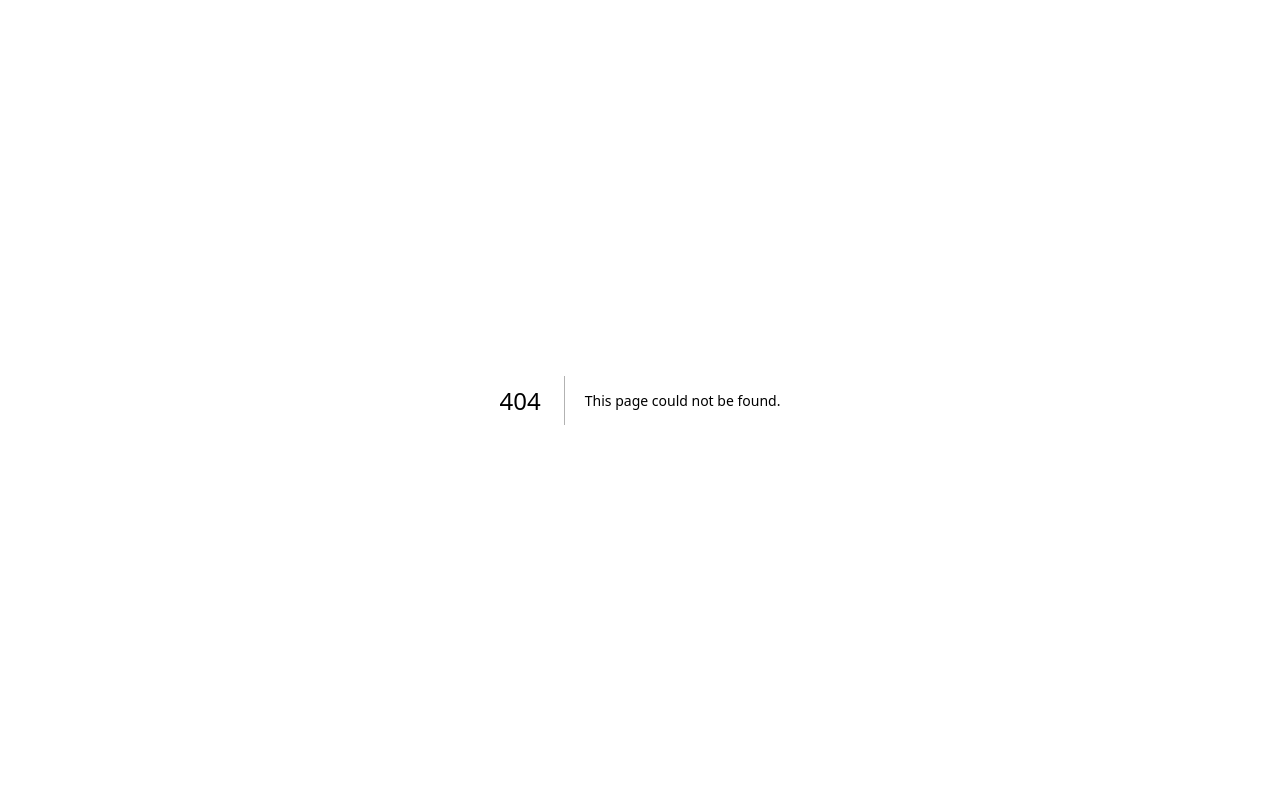
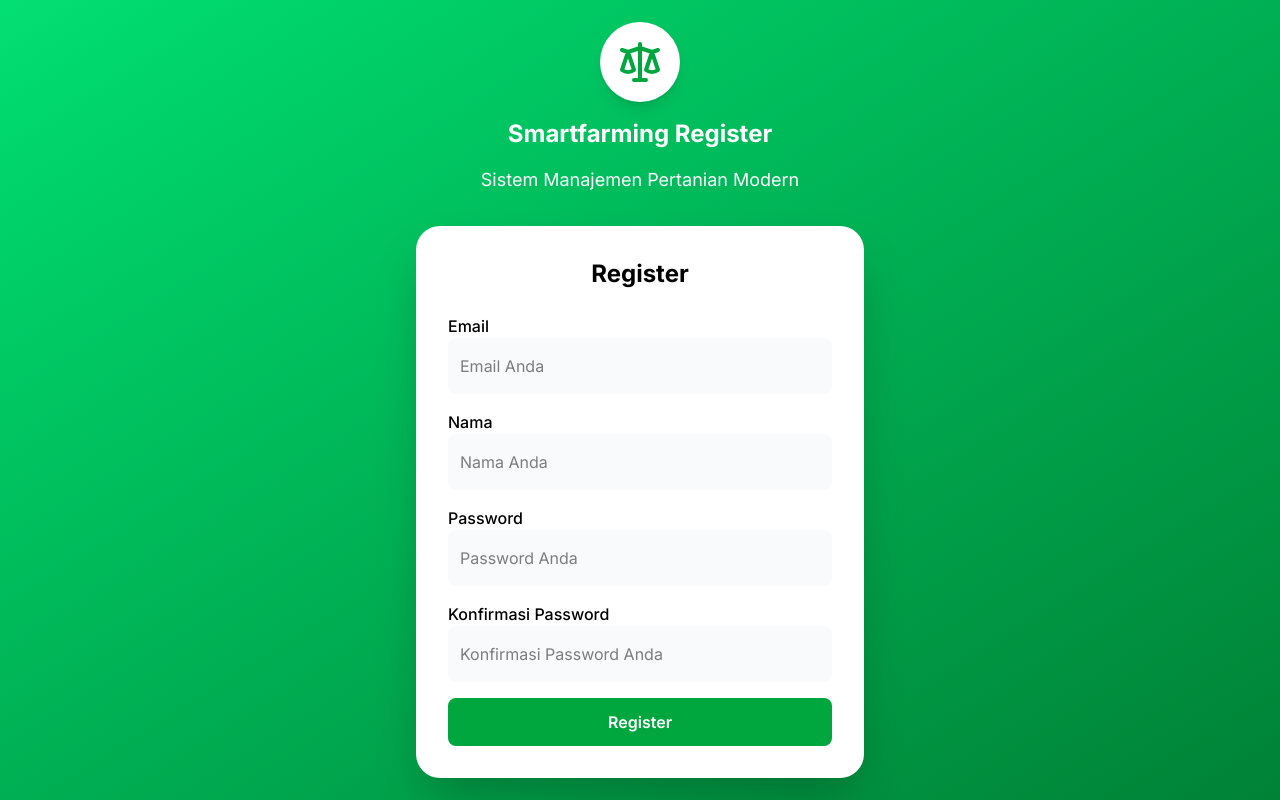
Before and after one commit to alfanshter/SmartFarming-NextJS, a Next.js app: page /register in a window 1280 px wide. Before the commit this address had no page. Built offline with nearby package versions, Linux system fonts and the light colour scheme.

Commit message:
register done

```diff
--- /dev/null
+++ b/app/register/page.tsx
@@ -0,0 +1,100 @@
+import React from "react";
+import Link from "next/link";
+
+export default function RegisterPage() {
+  return (
+    <div className="min-h-screen bg-gradient-to-br from-green-400 to-green-700 flex items-center justify-center">
+      {/* Main Container */}
+      <div className="w-full max-w-md">
+        {/* Logo dan Title */}
+        <div className="text-center mb-8">
+          {/* icon timbangan */}
+          <div className="inline-flex items-center justify-center bg-white w-20 h-20 rounded-full shadow-lg mb-4">
+            <svg
+              className="w-12 h-12 text-green-600"
+              fill="none"
+              stroke="currentColor"
+              viewBox="0 0 24 24"
+            >
+              <path
+                strokeLinecap="round"
+                strokeLinejoin="round"
+                strokeWidth={2}
+                d="M3 6l3 1m0 0l-3 9a5.002 5.002 0 006.001 0M6 7l3 9M6 7l6-2m6 2l3-1m-3 1l-3 9a5.002 5.002 0 006.001 0M18 7l3 9m-3-9l-6-2m0-2v2m0 16V5m0 16H9m3 0h3"
+              />
+            </svg>
+          </div>
+          {/* title */}
+          <h1 className="text-white text-2xl font-bold mb-4">
+            Smartfarming Register
+          </h1>
+          <p className="text-white text-lg">
+            Sistem Manajemen Pertanian Modern
+          </p>
+        </div>
+
+        {/* register card */}
+        <div className="bg-white rounded-3xl shadow-2xl p-8">
+          {/* teks register */}
+          <div className="flex items-center justify-center mb-6">
+            <h1 className="text-black font-bold text-2xl">Register</h1>
+          </div>
+          {/* form */}
+          <form className="space-y-4">
+            {/* email */}
+            <div>
+              <label className="block  text-black font-medium"> Email</label>
+              <input
+                type="email"
+                name="email"
+                placeholder="Email Anda"
+                className="w-full bg-gray-50 rounded-lg px-3 py-4  text-black border-0 focus:ring-2 focus:ring-green-600 focus:outline-none transition-all"
+              />
+            </div>
+
+            <div>
+              <label className="block  text-black font-medium"> Nama</label>
+              <input
+                type="text"
+                name="name"
+                placeholder="Nama Anda"
+                className="w-full bg-gray-50 rounded-lg px-3 py-4  text-black border-0 focus:ring-2 focus:ring-green-600 focus:outline-none transition-all"
+              />
+            </div>
+
+            <div>
+              <label className="block  text-black font-medium"> Password</label>
+              <input
+                type="password"
+                name="password"
+                placeholder="Password Anda"
+                className="w-full bg-gray-50 rounded-lg px-3 py-4  text-black border-0 focus:ring-2 focus:ring-green-600 focus:outline-none transition-all"
+              />
+            </div>
+
+            <div>
+              <label className="block  text-black font-medium">
+                {" "}
+                Konfirmasi Password
+              </label>
+              <input
+                type="password"
+                name="confirmPassword"
+                placeholder="Konfirmasi Password Anda"
+                className="w-full bg-gray-50 rounded-lg px-3 py-4  text-black border-0 focus:ring-2 focus:ring-green-600 focus:outline-none transition-all"
+              />
+            </div>
+            {/* register button */}
+            <button
+              type="submit"
+              className="w-full bg-green-600 text-white py-3 rounded-lg font-semibold hover:bg-green-700 transition-all"
+            >
+              Register
+            </button>
+
+          </form>
+        </div>
+      </div>
+    </div>
+  );
+}
```
Also changed, not shown: app/dashboard/layout.tsx (added), app/dashboard/page.tsx (added).
